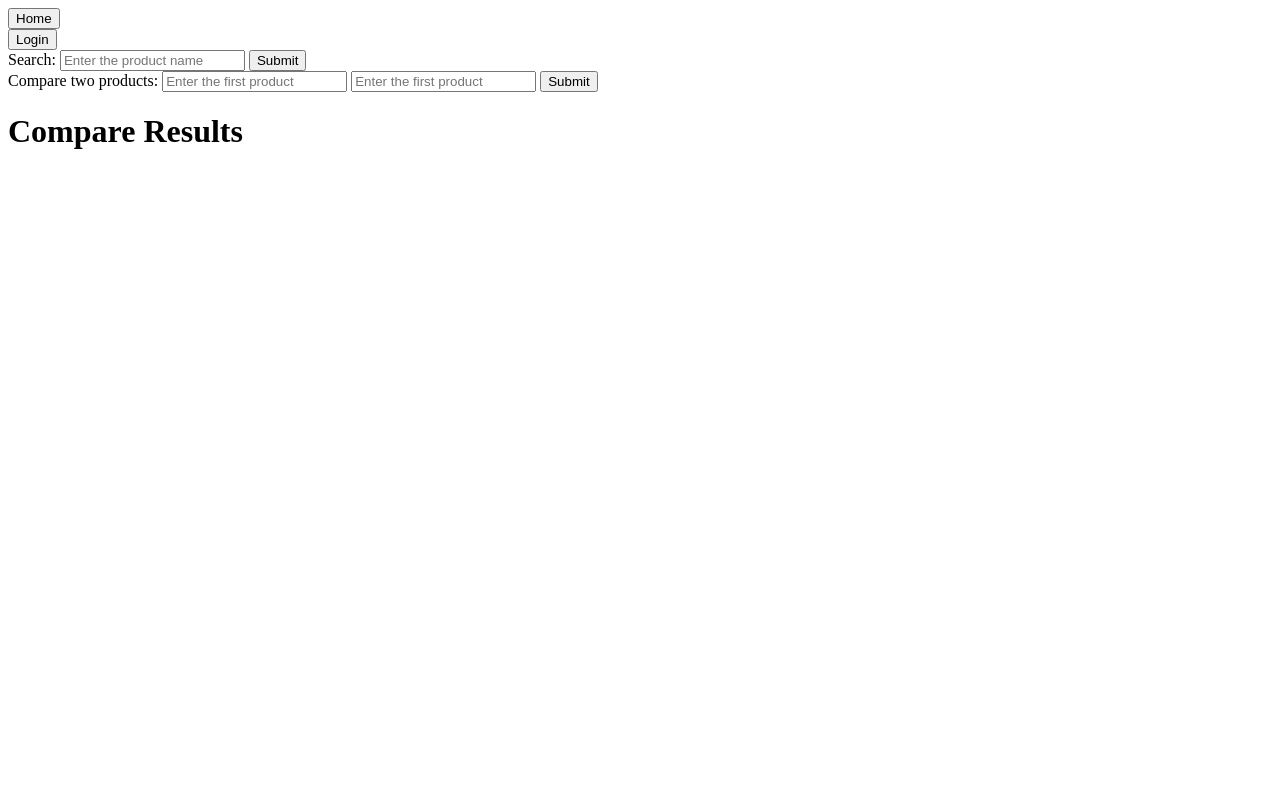
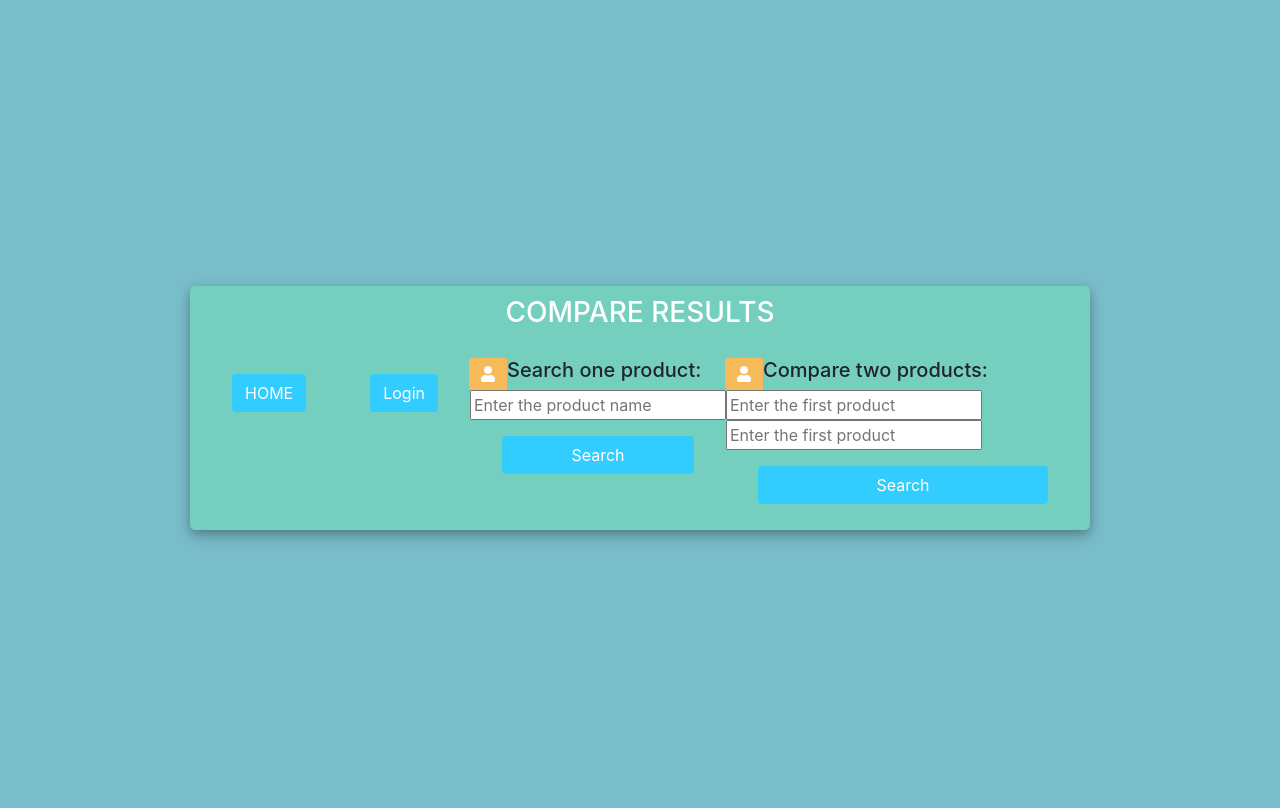
Before and after one commit to GarlicDebug/E4W_diet_tracker_webapp, a Django app: template templates/compare_results.html in a window 1280 px wide. Before the commit the page ends 149 px from the top, so only its background shows below. Run offline with Django 3.2, Linux system fonts and the light colour scheme; the template is opened without the code that fills it, so the values that code supplies are empty; some libraries are stand-ins or nearby versions.

Commit message:
8th commit. Redesigned the compare page

```diff
--- a/search/views.py
+++ b/search/views.py
@@ -16,7 +16,6 @@ class SearchResultsView(ListView):
         query = self.request.GET.get('searchValue')
         df = getResults(query)
         dfstring = getNutrientString(df)
-        print(dfstring)
         df = df.to_dict()
 
         model_instances = [Product(
--- a/templates/compare_results.html
+++ b/templates/compare_results.html
@@ -4,24 +4,71 @@
     <meta name="viewport" content="width=device-width, initial-scale=1.0">
     <meta charset="UTF-8">
     <title>Title</title>
+    <link rel="stylesheet" href="https://stackpath.bootstrapcdn.com/bootstrap/4.1.3/css/bootstrap.min.css" integrity="sha384-MCw98/SFnGE8fJT3GXwEOngsV7Zt27NXFoaoApmYm81iuXoPkFOJwJ8ERdknLPMO" crossorigin="anonymous">
+	<script src="https://ajax.googleapis.com/ajax/libs/jquery/3.3.1/jquery.min.js"></script>
+	<link rel="stylesheet" href="https://use.fontawesome.com/releases/v5.6.1/css/all.css" integrity="sha384-gfdkjb5BdAXd+lj+gudLWI+BXq4IuLW5IT+brZEZsLFm++aCMlF1V92rMkPaX4PP" crossorigin="anonymous">
+
+	<style>
+		body,
+		html {
+			margin: 0;
+			padding: 0;
+			height: 100%;
+			background: #7abecc !important;
+		}
+		.user_card {
+			width: 900px;
+			margin-top: auto;
+			margin-bottom: auto;
+			background: #74cfbf;
+			position: relative;
+			display: flex;
+			justify-content: start;
+			flex-direction: column;
+			padding: 10px;
+			box-shadow: 0 4px 8px 0 rgba(0, 0, 0, 0.2), 0 6px 20px 0 rgba(0, 0, 0, 0.19);
+			-webkit-box-shadow: 0 4px 8px 0 rgba(0, 0, 0, 0.2), 0 6px 20px 0 rgba(0, 0, 0, 0.19);
+			-moz-box-shadow: 0 4px 8px 0 rgba(0, 0, 0, 0.2), 0 6px 20px 0 rgba(0, 0, 0, 0.19);
+			border-radius: 5px;
+
+		}
+
+		.form_container {
+			margin-top: 20px;
+		}
+
+		#form-title{
+			color: #fff;
+
+		}
+
+		.login_btn {
+			width: 100%;
+			background: #33ccff !important;
+			color: white !important;
+		}
+		.login_btn:focus {
+			box-shadow: none !important;
+			outline: 0px !important;
+		}
+		.login_container {
+			padding: 0 2rem;
+		}
+		.input-group-text {
+			background: #f7ba5b !important;
+			color: white !important;
+			border: 0 !important;
+			border-radius: 0.25rem 0 0 0.25rem !important;
+		}
+		.input_user,
+		.input_pass:focus {
+			box-shadow: none !important;
+			outline: 0px !important;
+		}
+
+	</style>
 </head>
 <body>
-    <form action="{%  url 'home' %}">
-        <input type="submit" value="Home">
-    </form>
-    <form action="{%  url 'login' %}">
-        <input type="submit" value="Login">
-    </form>
-    <form action="{% url 'search_results'%}" method="get">
-        Search: <input name="searchValue" type="text" placeholder="Enter the product name">
-        <input type="submit" value="Submit">
-    </form>
-    <form action="{% url 'compare_results'%}" method="get">
-        Compare two products: <input name="compareValue1" type="text" placeholder="Enter the first product">
-        <input name="compareValue2" type="text" placeholder="Enter the first product">
-        <input type="submit" value="Submit">
-    </form>
-    <h1> Compare Results</h1>
     <script>
         function getURL(){
             return window.location.href.replace(/[?&]+([^=&]+)=([^&]*)/gi)
@@ -39,6 +86,64 @@
                         document.getElementById(searchurl).innerHTML()
                     </script>
                 </h2>
+
+            </div>
+            <div class="column" style="background-color: #61A5FF;">
+                <h2>
+                    <script>
+                        document.write(compare)
+                    </script>
+                </h2>
+            </div>
+        </div>
+    </div>
+
+
+    <div class="container h-100">
+		<div class="d-flex justify-content-center h-100">
+			<div class="user_card">
+				<div class="d-flex justify-content-center">
+
+					<h3 id="form-title">COMPARE RESULTS</h3>
+				</div>
+				<div class="d-flex justify-content-center form_container">
+                    <form action="{% url 'home' %}">
+                        <div class="d-flex justify-content-center mt-3 login_container">
+                            <input class="btn login_btn" type="submit" value="HOME">
+                        </div>
+                    </form>
+                    <form action="{%  url 'login' %}">
+                        <div class="d-flex justify-content-center mt-3 login_container">
+                            <input class="btn login_btn" type="submit" value="Login">
+                        </div>
+                    </form>
+                    <form action="{% url 'search_results'%}" method="get">
+                        <div class="input-group mb-3">
+							<div class="input-group-append">
+								<span class="input-group-text"><i class="fas fa-user"></i></span>
+							</div>
+                            <h5>Search one product:</h5>
+                            <input name="searchValue" type="text" placeholder="Enter the product name">
+						</div>
+                        <div class="d-flex justify-content-center mt-3 login_container">
+                            <input class="btn login_btn" type="submit" value="Search">
+                        </div>
+                    </form>
+                    <form action="{% url 'compare_results'%}" method="get">
+                        <div class="input-group mb-3">
+							<div class="input-group-append">
+								<span class="input-group-text"><i class="fas fa-user"></i></span>
+							</div>
+                            <h5> Compare two products: </h5>
+							<input name="compareValue1" type="text" placeholder="Enter the first product">
+                        <input name="compareValue2" type="text" placeholder="Enter the first product">
+						</div>
+                        <div class="d-flex justify-content-center mt-3 login_container">
+                            <input class="btn login_btn" type="submit" value="Search">
+                        </div>
+                    </form>
+				</div>
+                <div class="d-flex justify-content-center">
                     <ul>
                         {%  for x in object_list.0 %}
                             <li>
@@ -46,13 +151,6 @@
                             </li>
                         {%  endfor %}
                     </ul>
-            </div>
-            <div class="column" style="background-color: #61A5FF;">
-                <h2>
-                    <script>
-                        document.write(compare)
-                    </script>
-                </h2>
                     <ul>
                         {%  for x in object_list.1 %}
                             <li>
@@ -63,6 +161,13 @@
                 </div>
 			</div>
 		</div>
+	</div>
+
+
+
+
+
+
 
 
 </body>
```
Lines whose indentation alone changed are shown as unchanged.
